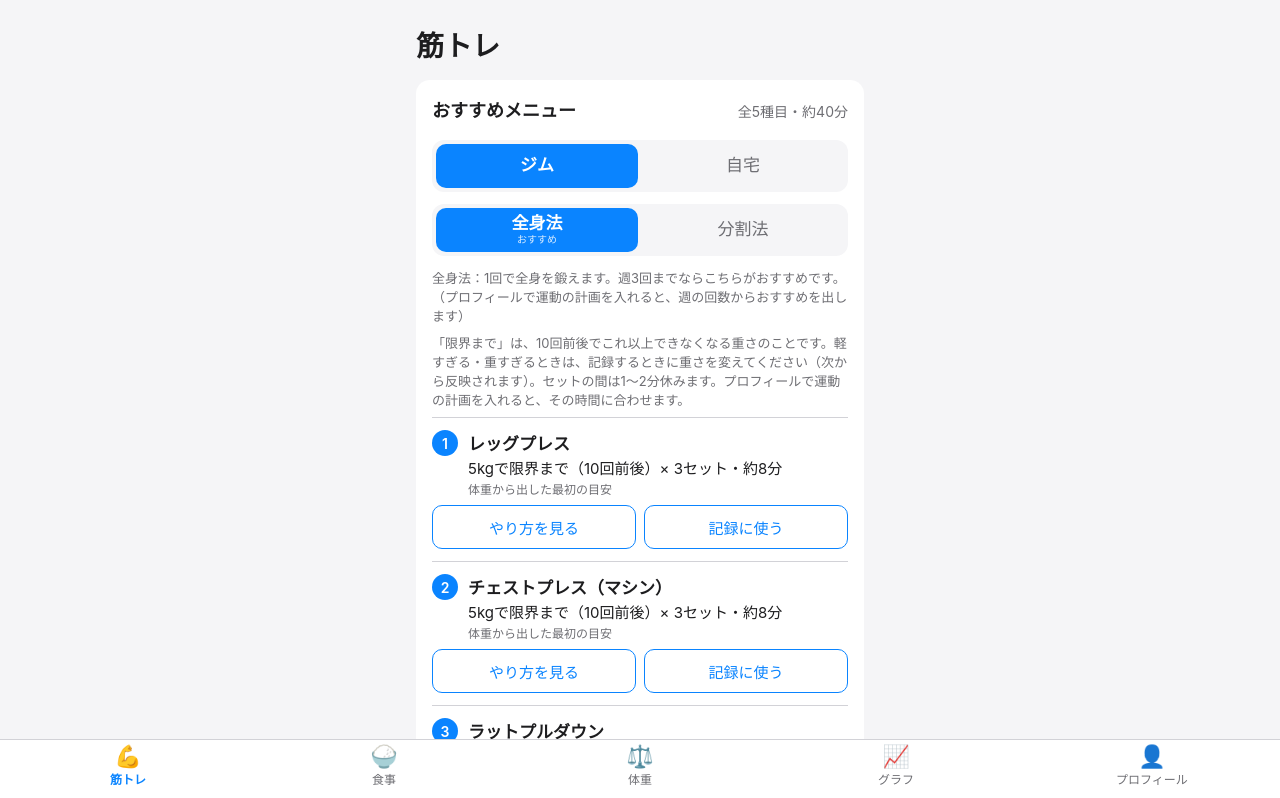
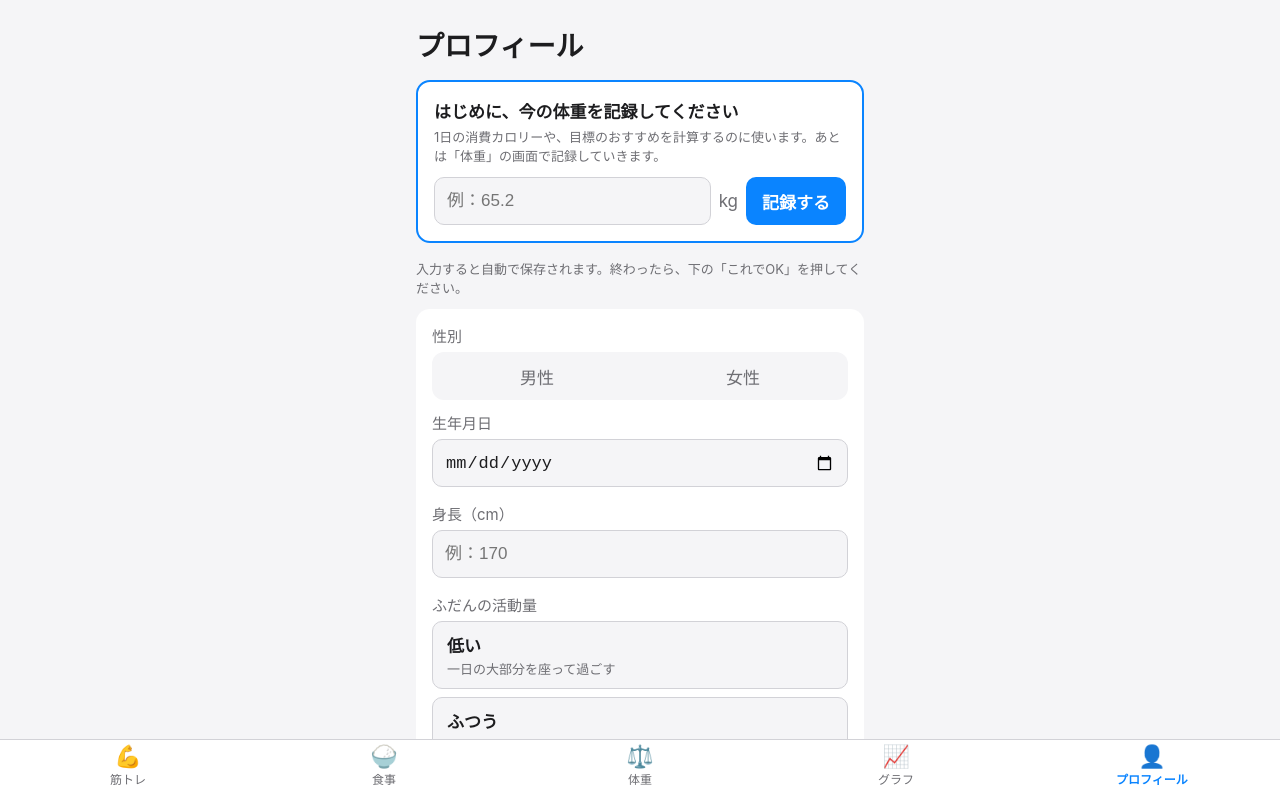
Before and after one commit to oxidesilver/fitness-tracker, a React (Vite) app: page / in a window 1280 px wide. Shown: the top 798 px of the page. Built offline with nearby package versions, Linux system fonts and the light colour scheme.

Commit message:
プロフィールの設定が終わるまでは、プロフィールの画面から始める
Co-Authored-By: Claude Opus 5.5 <noreply@anthropic.com>
Claude-Session: https://claude.ai/code/session_01UZPmgLw6o5nGTVUB3wPgqc

```diff
--- a/src/App.jsx
+++ b/src/App.jsx
@@ -3,6 +3,7 @@ import TabBar from './components/TabBar.jsx'
 import ChartsPage from './features/charts/ChartsPage.jsx'
 import MealPage from './features/meal/MealPage.jsx'
 import ProfilePage from './features/profile/ProfilePage.jsx'
+import { loadProfile } from './features/profile/profileStorage.js'
 import WeightPage from './features/weight/WeightPage.jsx'
 import WorkoutPage from './features/workout/WorkoutPage.jsx'
 
@@ -17,8 +18,10 @@ const TABS = [
 
 const TAB_KEY = 'fitness-tracker.tab'
 
-// 最後に開いていた画面を覚えておく
+// 最後に開いていた画面を覚えておく。
+// ただし、プロフィールの設定が終わる（「これでOK」を押す）までは、プロフィールの画面から始める（初めて使う人が迷わないように）
 function loadTab() {
+  if (!loadProfile().confirmed) return 'profile'
   try {
     const saved = localStorage.getItem(TAB_KEY)
     return TABS.some((t) => t.id === saved) ? saved : TABS[0].id
```
Also changed, not shown: 1 other file (tests, documents, lock files or other folders).
